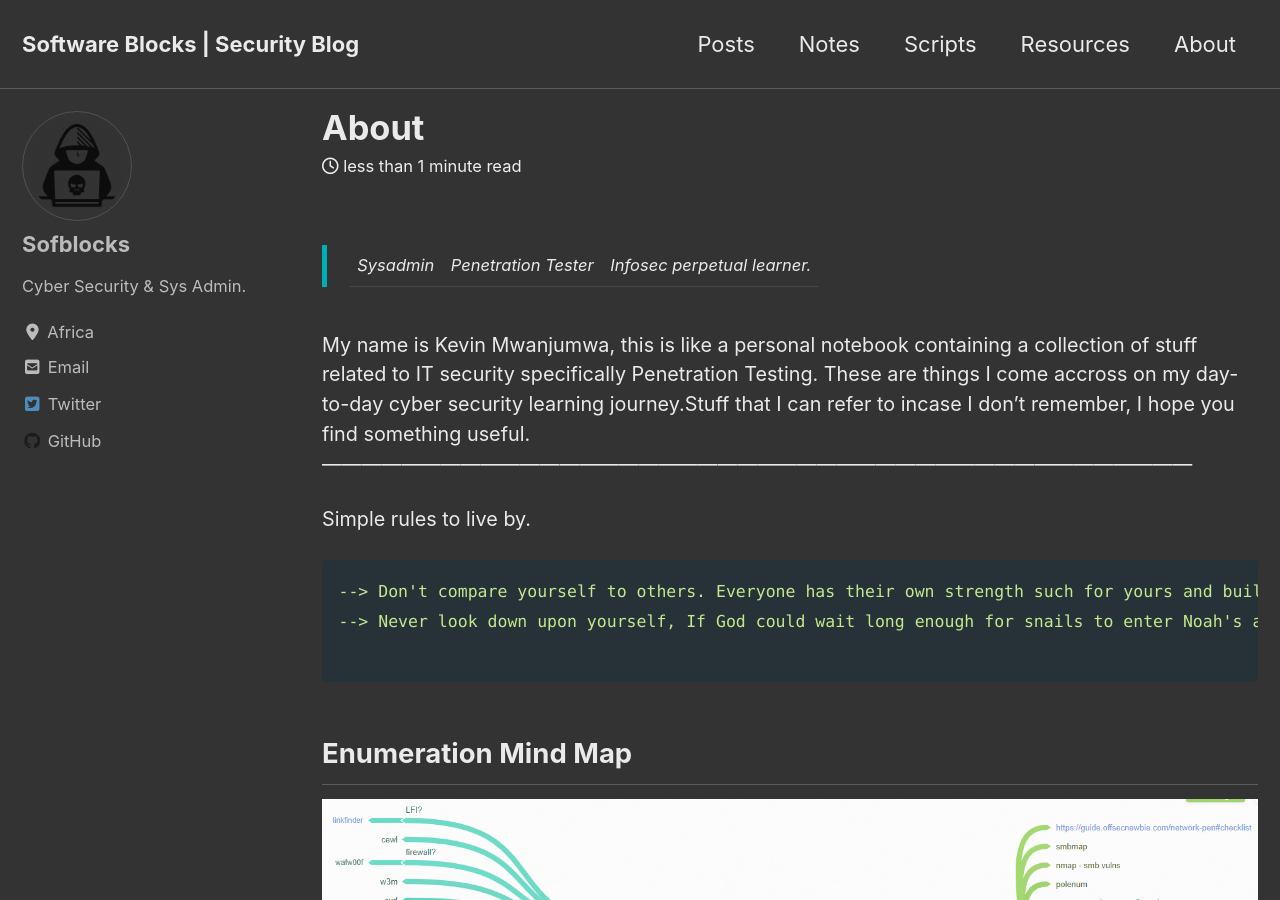
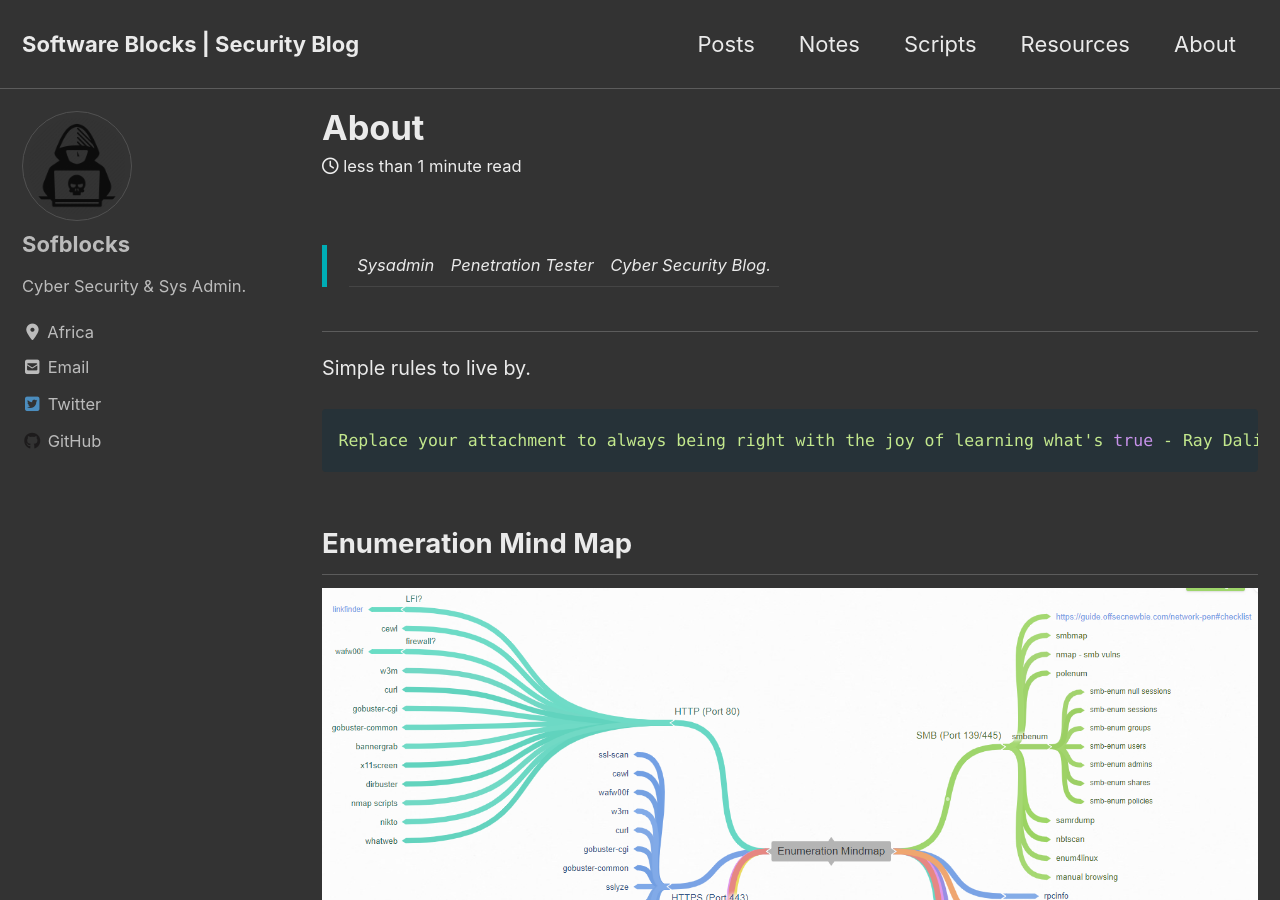
Before and after one commit to sofblocks/sofblocks.github.io, a Jekyll site: the page built from _pages/about.md, in a window 1280 px wide and 900 px high. Built offline with Jekyll 4.4.1, drawn with Linux system fonts in a browser that asks for light colours; cached includes are drawn as plain includes; nearby versions of some CDN libraries.

Commit message:
Update about.md

````diff
--- a/_pages/about.md
+++ b/_pages/about.md
@@ -5,17 +5,13 @@ author_profile: true
 classes: wide
 ---
 
-> Sysadmin|Penetration Tester|Infosec perpetual learner.
+> Sysadmin|Penetration Tester| Cyber Security Blog.
 
-My name is Kevin Mwanjumwa, this is like a personal notebook containing a collection of stuff related to IT security specifically Penetration Testing.
-These are things I come accross on my day-to-day cyber security learning journey.Stuff that I can refer to incase I don't remember, I hope you find something useful.
 ------------------------------------------------------------------------------------------------------------------------------------
 
 Simple rules to live by.
 ```yml
---> Don't compare yourself to others. Everyone has their own strength such for yours and build on it.
---> Never look down upon yourself, If God could wait long enough for snails to enter Noah's ark, His door of grace won't close untill you reach your expected position in life.
-
+Replace your attachment to always being right with the joy of learning what's true - Ray Dalio.
 ```
 ## Enumeration Mind Map
 ![upload-image]({{ "/assets/imgs/notes/map.png" | relative_url }})
````
